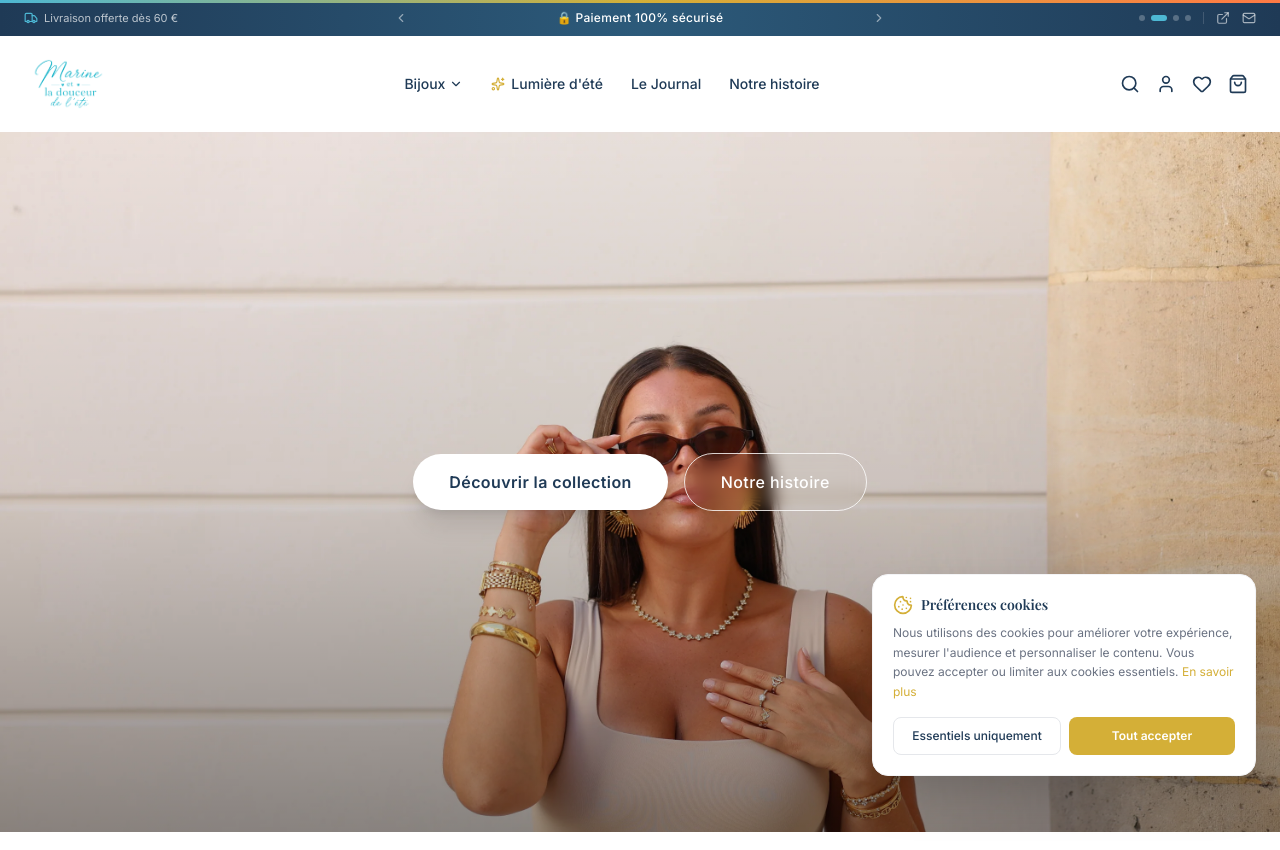
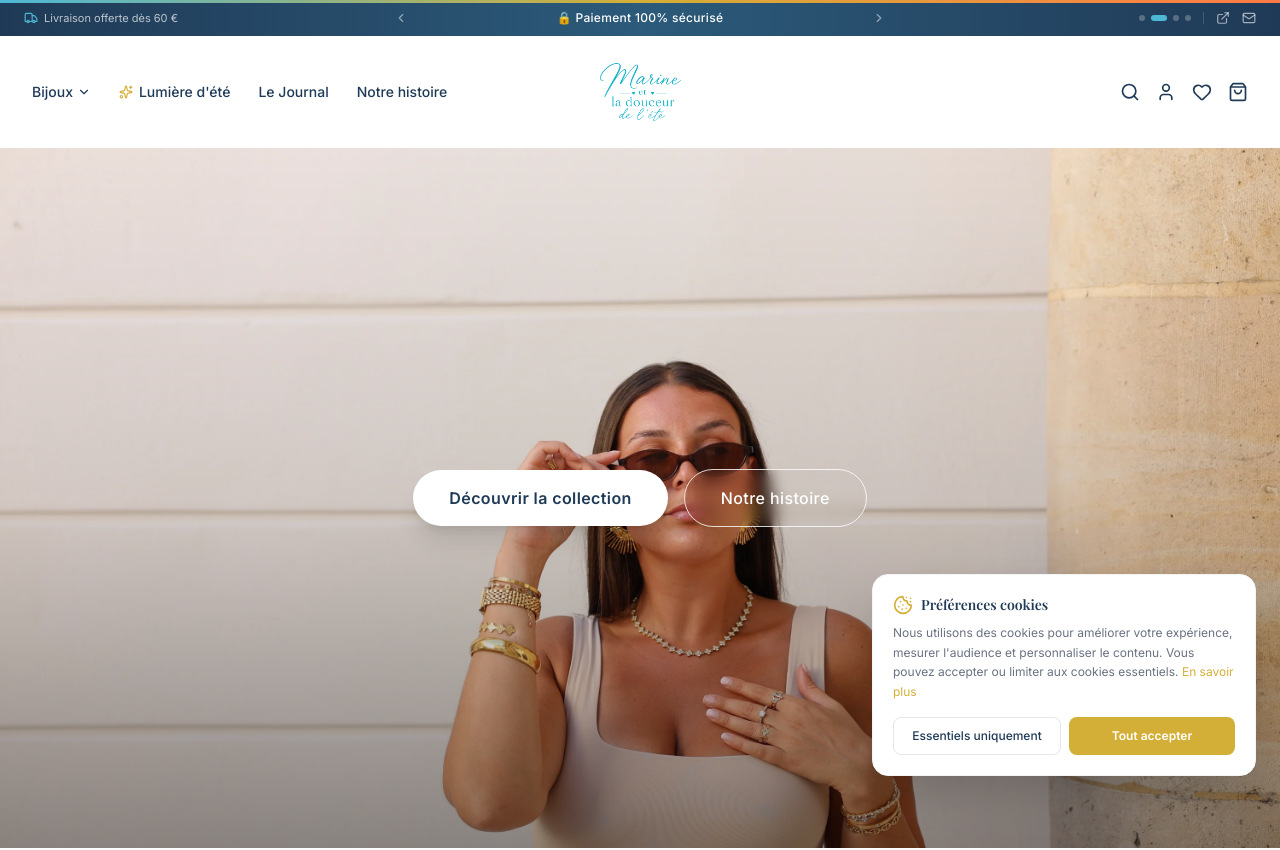
Before and after one commit to comeleblanc-max/marine-bijoux-store, a Next.js app: page / in a window 1280 px wide. Shown: the top 850 px of the page. Built offline with nearby package versions, Linux system fonts and the light colour scheme; a web font is replaced by a local one.

Commit message:
style: logo centré dans le header (layout 3 zones)

```diff
--- a/src/components/layout/Header.tsx
+++ b/src/components/layout/Header.tsx
@@ -73,9 +73,9 @@ export function Header() {
         )}
       >
         <div className="max-w-7xl mx-auto px-4 sm:px-6 lg:px-8">
-          <div className="flex items-center justify-between h-20 lg:h-24 gap-4">
-            {/* ───── Gauche : burger (mobile) + logo ───── */}
-            <div className="flex items-center gap-3">
+          <div className="relative flex items-center justify-between h-24 lg:h-28 gap-4">
+            {/* ───── Gauche : burger (mobile) + navigation (desktop) ───── */}
+            <div className="flex items-center">
               <button
                 onClick={() => setMenuOpen(!menuOpen)}
                 className="lg:hidden text-[#1F3A56] hover:text-[#D4AF37] transition-colors"
@@ -84,25 +84,8 @@ export function Header() {
                 {menuOpen ? <X className="w-6 h-6" /> : <Menu className="w-6 h-6" />}
               </button>
 
-              <Link href="/" className="flex-shrink-0" aria-label="Accueil">
-                <motion.div
-                  whileHover={{ scale: 1.03 }}
-                  transition={{ type: 'spring', stiffness: 400, damping: 15 }}
-                >
-                  <Image
-                    src="/logo-marine.png"
-                    alt="Marine et la douceur de l'été"
-                    width={200}
-                    height={100}
-                    className="h-14 lg:h-[72px] w-auto object-contain"
-                    priority
-                  />
-                </motion.div>
-              </Link>
-            </div>
-
-            {/* ───── Centre : navigation desktop ───── */}
-            <nav className="hidden lg:flex items-center gap-7">
+              {/* ───── Navigation desktop ───── */}
+              <nav className="hidden lg:flex items-center gap-7">
               {/* Menu déroulant "Bijoux" */}
               <div
                 className="relative"
@@ -185,7 +168,29 @@ export function Header() {
                   {link.label}
                 </Link>
               ))}
-            </nav>
+              </nav>
+            </div>
+
+            {/* ───── Centre : logo ───── */}
+            <Link
+              href="/"
+              aria-label="Accueil"
+              className="absolute left-1/2 top-1/2 -translate-x-1/2 -translate-y-1/2"
+            >
+              <motion.div
+                whileHover={{ scale: 1.04 }}
+                transition={{ type: 'spring', stiffness: 400, damping: 15 }}
+              >
+                <Image
+                  src="/logo-marine.png"
+                  alt="Marine et la douceur de l'été"
+                  width={240}
+                  height={120}
+                  className="h-16 lg:h-[88px] w-auto object-contain"
+                  priority
+                />
+              </motion.div>
+            </Link>
 
             {/* ───── Droite : icônes ───── */}
             <div className="flex items-center gap-3 lg:gap-4">
```
